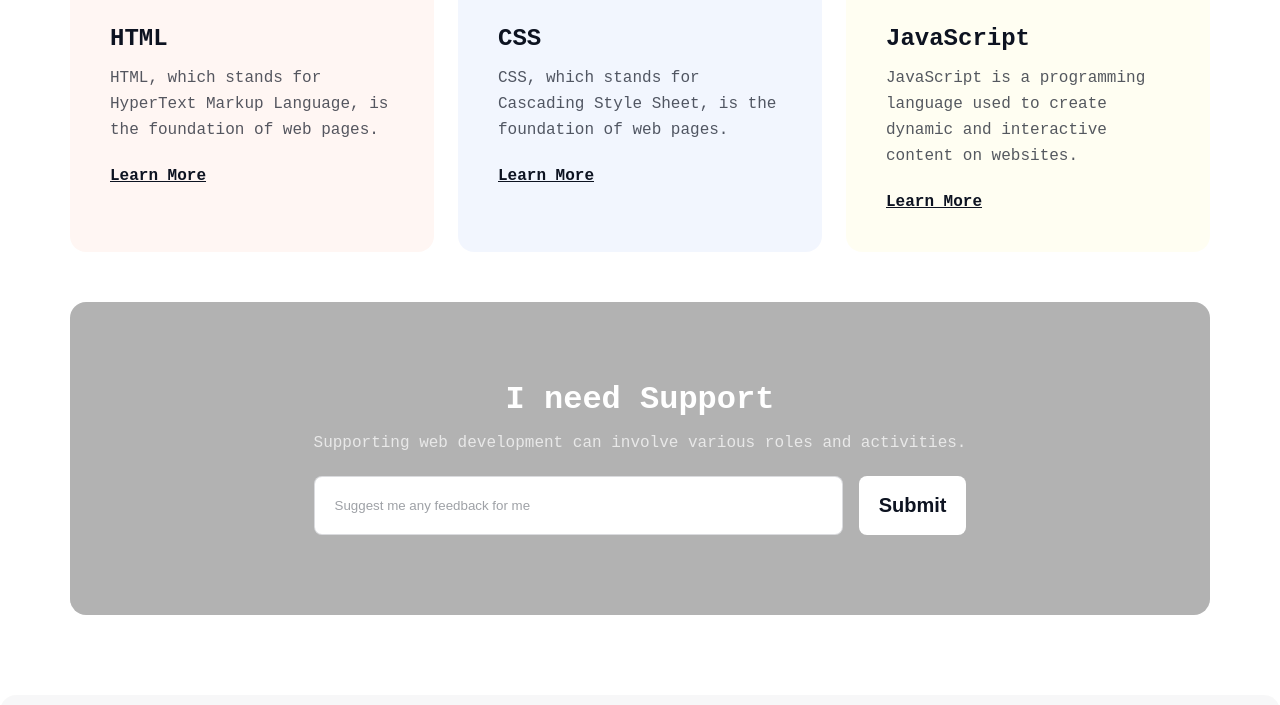
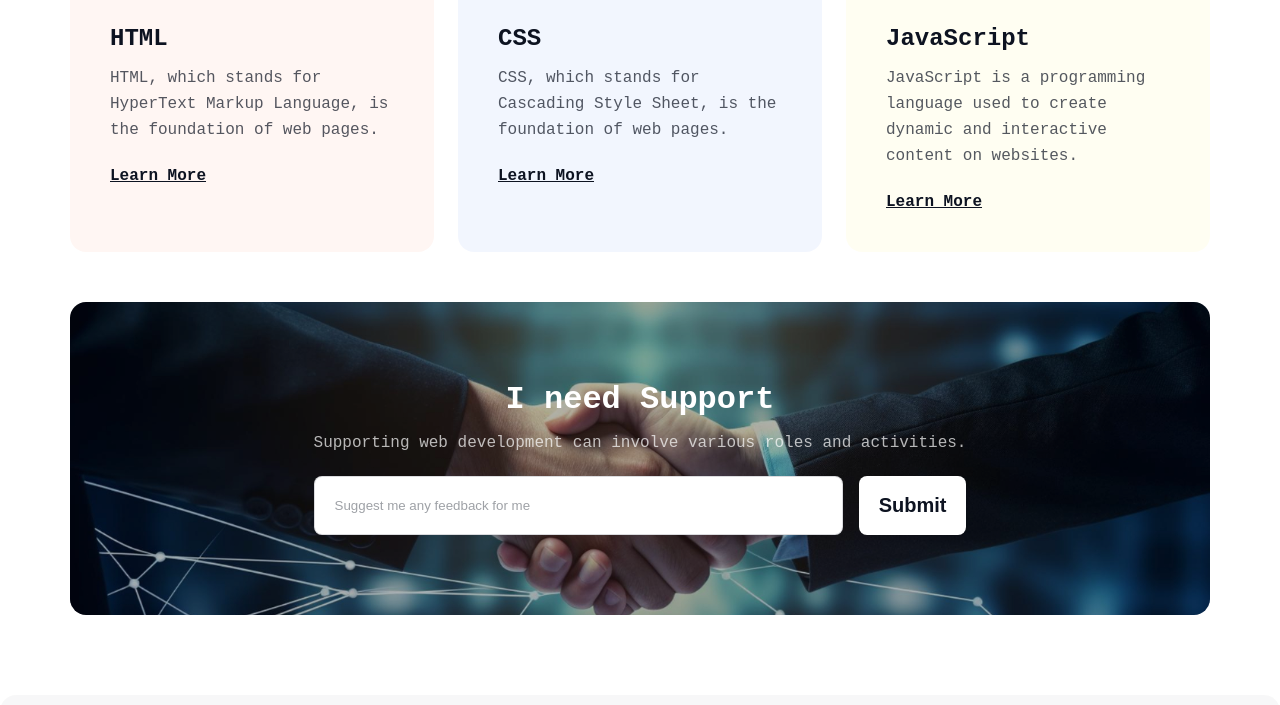
Before and after one commit to jayen123/Assingment-1, a plain HTML site: page index.html in a window 1280 px wide. Shown: the part 3462-4167 px from the top of the page. Drawn offline with Linux system fonts and the light colour scheme; the site is published under a folder, as on GitHub Pages, so addresses that start at the root find nothing; a web font is replaced by a local one.

Commit message:
left one image path

```diff
--- a/css/style.css
+++ b/css/style.css
@@ -339,7 +339,7 @@ body {
 .support-section-container {
     max-width: 1140px;
     height: 313px;
-    background-image: url('/assets/handshake.jpg');
+    background-image: url('../assets/handshake.jpg');
     background-position: center;
     background-repeat: no-repeat;
     background-size: cover;
```
